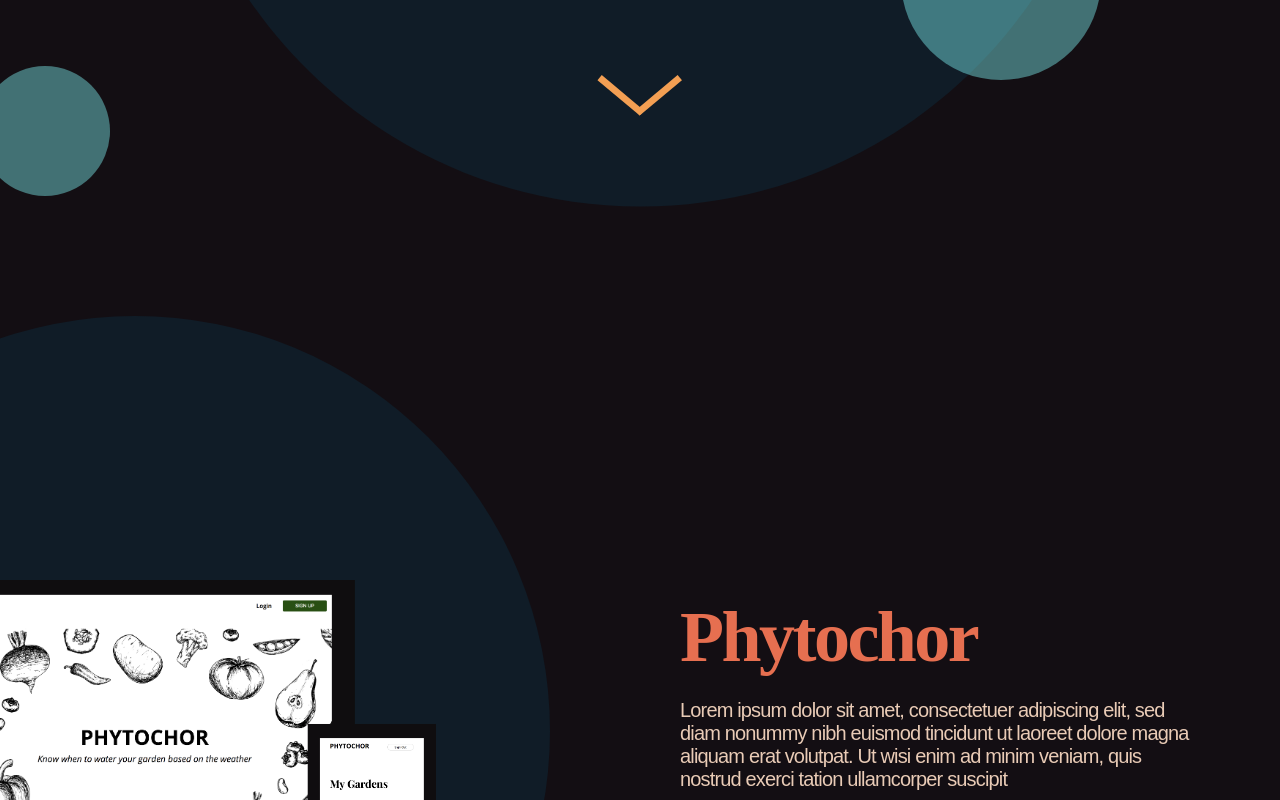
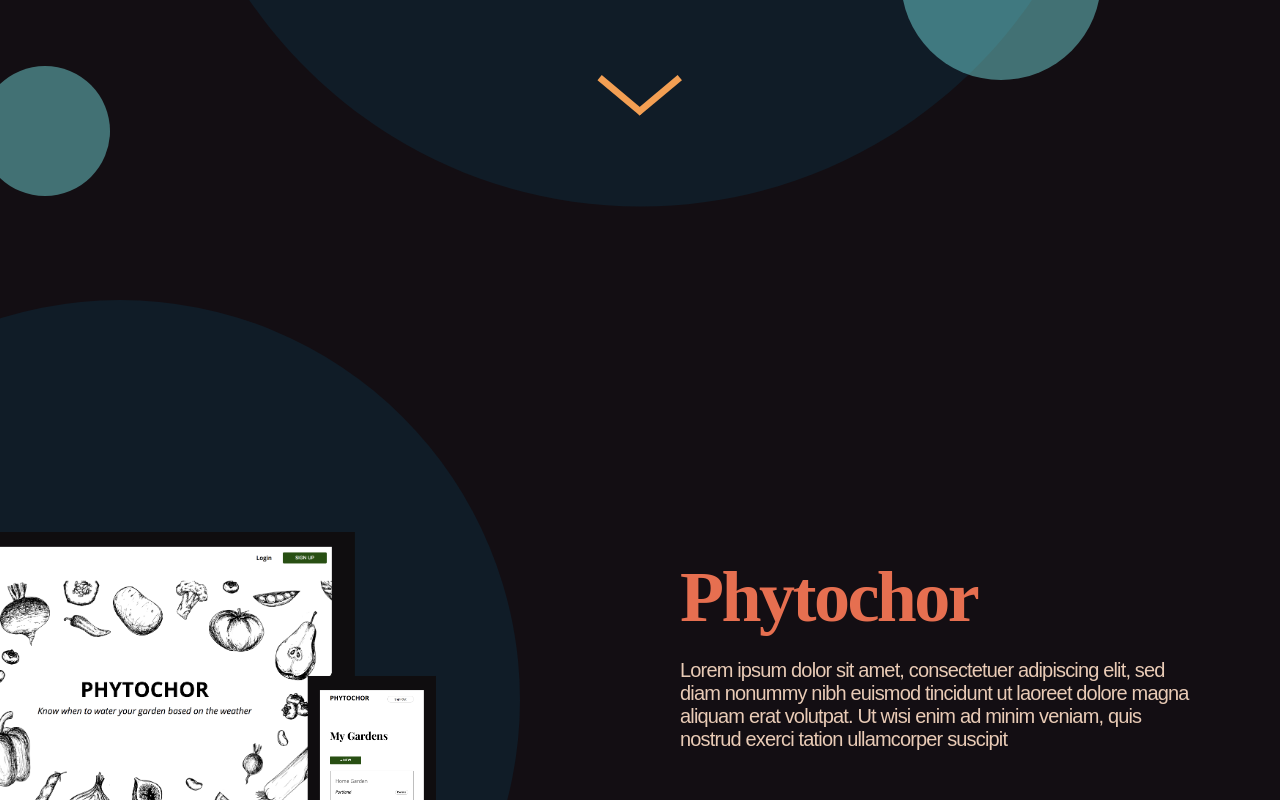
Before and after one commit to cadams8238/portfolio, a React app: page / in a window 1280 px wide. Shown: the part 880-1680 px from the top of the page. Built offline with nearby package versions, Linux system fonts and the light colour scheme; a web font is replaced by a local one.

Commit message:
tweaked css

```diff
--- a/src/components/styles/phytochor.module.css
+++ b/src/components/styles/phytochor.module.css
@@ -163,22 +163,22 @@
     position: absolute;
     width: 40%;
     max-width: 500px;
-    top: 8%;
+    top: 7%;
     left: -50px;
   }
 
   .projectBackground {
-    width: 830px;
-    height: 830px;
+    width: 800px;
+    height: 800px;
     border-radius: 50%;
-    top: -20%;
-    left: -280px;
+    top: -12%;
+    left: -270px;
   }
 
   .allText {
       width: 40%;
       position: absolute;
-      top: 15%;
+      top: 10%;
       left: 50%;
   }
 }
@@ -189,17 +189,17 @@
   }
 
   .projectPhoto {
-    top: 7 %;
+    top: 2%;
     left: -5%;
   }
 
   .projectBackground {
-    top: -20%;
+    top: -22%;
     left: -280px;
   }
 
   .allText {
-      top: 15%;
+      top: 10%;
   }
 }
 
```
